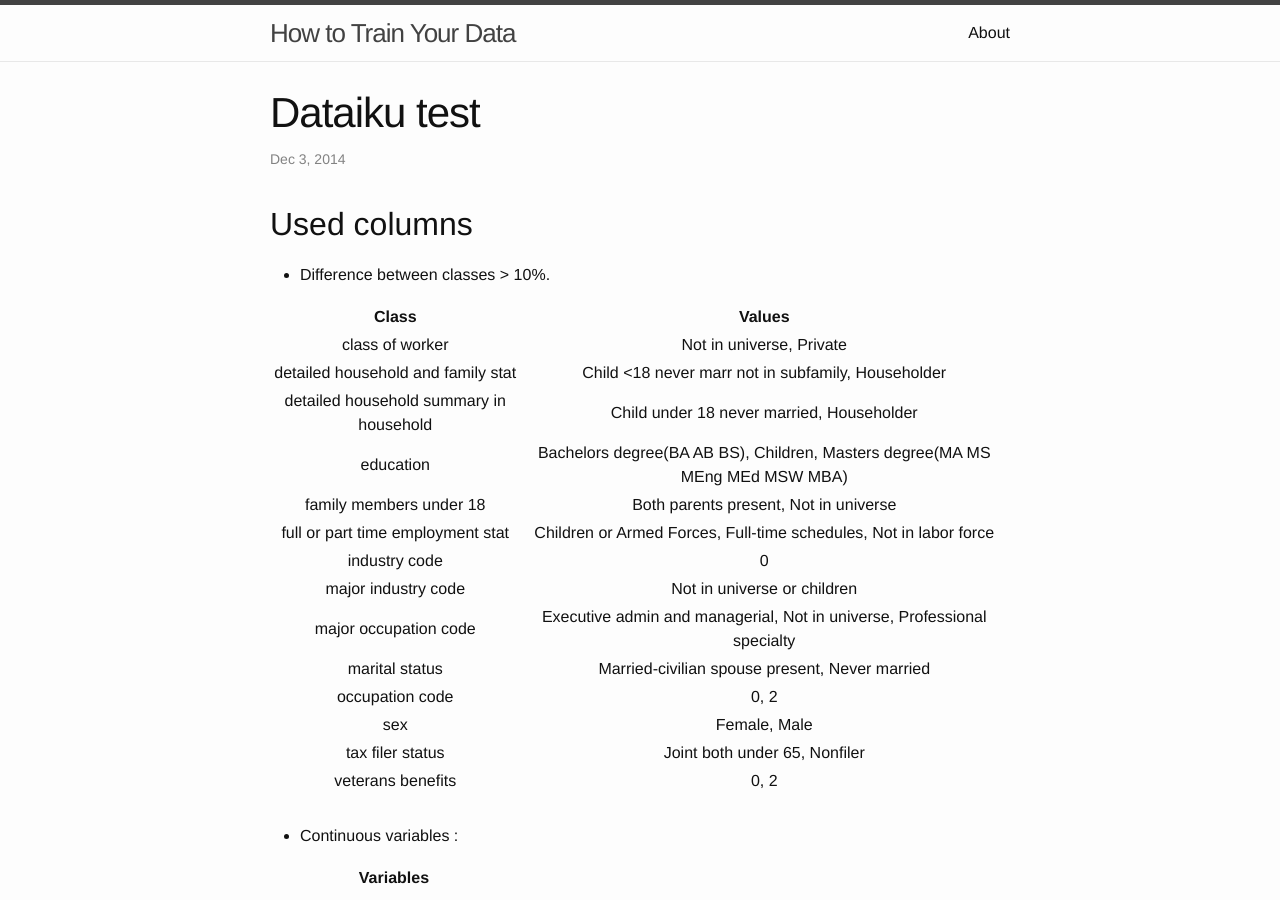
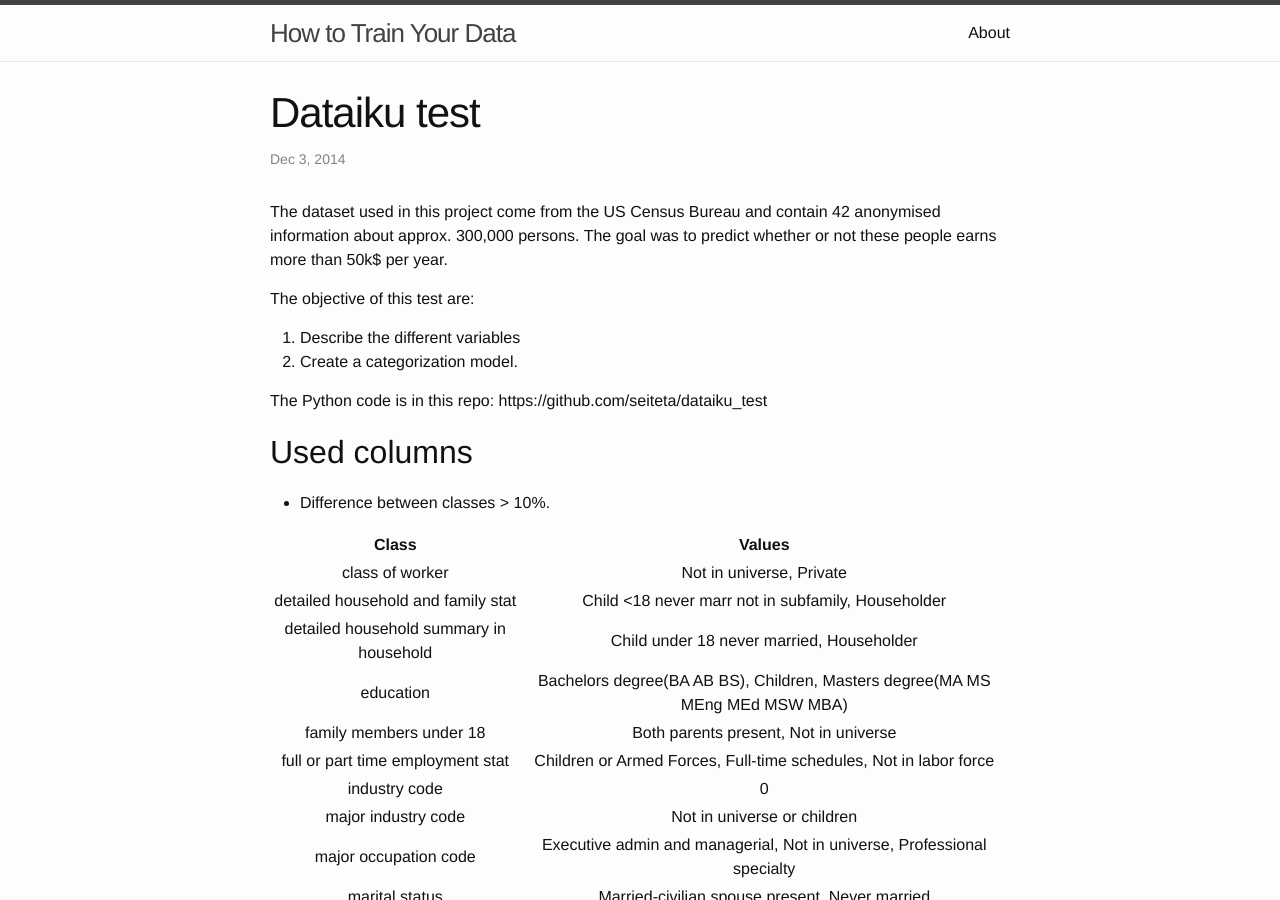
Before and after one commit to seiteta/seiteta.github.io_old, a Jekyll site: the page built from _posts/2014-12-03-census-income-test.md, in a window 1280 px wide and 900 px high. Built offline with Jekyll 4.4.1, drawn with Linux system fonts in a browser that asks for light colours.

Commit message:
Update 2014-12-03-census-income-test.md

```diff
--- a/_posts/2014-12-03-census-income-test.md
+++ b/_posts/2014-12-03-census-income-test.md
@@ -3,6 +3,14 @@ layout: post
 permalink: /income-test.html
 title: Dataiku test
 ---
+The dataset used in this project come from the US Census Bureau and contain 42 anonymised information about approx. 300,000 persons. The goal was to predict whether or not these people earns more than 50k$ per year.
+
+The objective of this test are:
+1. Describe the different variables
+2. Create a categorization model.
+
+The Python code is in this repo: https://github.com/seiteta/dataiku_test
+
 ## Used columns
 
 * Difference between classes > 10%.
```
